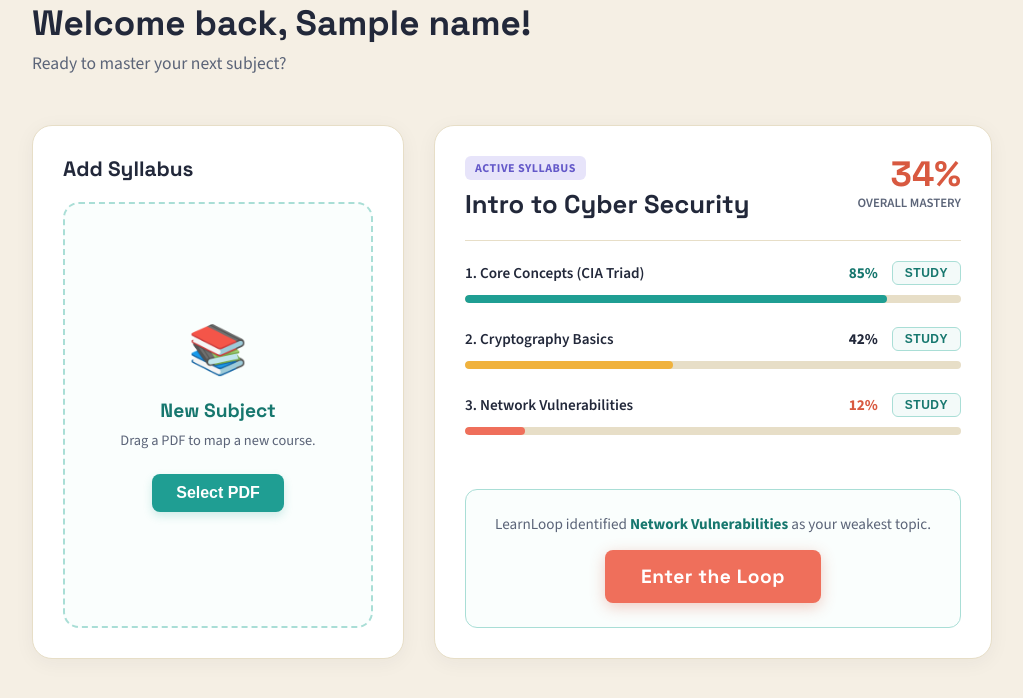
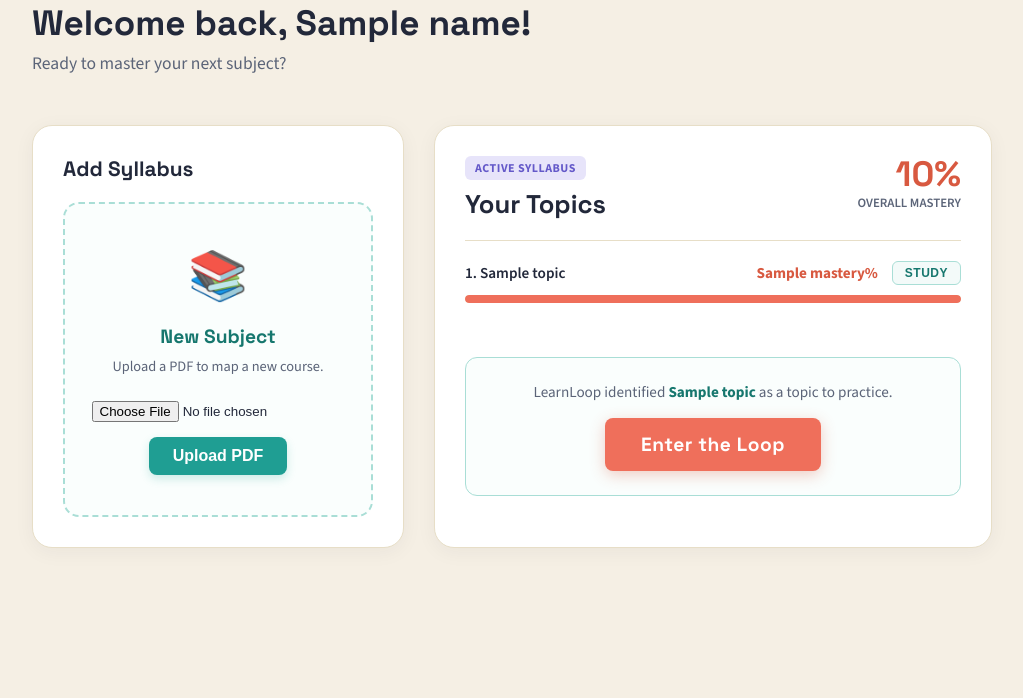
Before and after one commit to justcodewithricha/Learnloop, a Flask app: template templates/dashboard.html in a window 1280 px wide. Shown: the part 75-773 px from the top of the page, without its empty margins (128-1151 px from the left). Run offline with Flask 3, Linux system fonts and the light colour scheme; the template is opened without the code that fills it: most values are stand-ins (such as "Sample title", 1, 10 or a date in 2020); some libraries are stand-ins or nearby versions.

Commit message:
Wire up RAG backend: create rag.py, handle PDF upload, dynamic dashboard

```diff
--- a/app.py
+++ b/app.py
@@ -100,8 +100,56 @@ def logout():
 def dashboard():
     if "user_id" not in session:
         return redirect(url_for("auth"))
-    return render_template("dashboard.html", name=session.get("user_name"))
 
+    conn = get_connection()
+    try:
+        with conn.cursor() as cur:
+            cur.execute("SELECT * FROM topics WHERE user_id = %s", (session["user_id"],))
+            topics = cur.fetchall()
+    finally:
+        conn.close()
+
+    return render_template("dashboard.html", name=session.get("user_name"), topics=topics)
+
+@app.route("/upload", methods=["POST"])
+def upload():
+    if "user_id" not in session:
+        return redirect(url_for("auth"))
+
+    if "syllabus_file" not in request.files:
+        flash("No file part", "error")
+        return redirect(url_for("dashboard"))
+
+    file = request.files["syllabus_file"]
+    if file.filename == "":
+        flash("No selected file", "error")
+        return redirect(url_for("dashboard"))
+
+    # Save the file
+    filepath = os.path.join("uploads", file.filename)
+    file.save(filepath)
+
+    # 1. Run the RAG pipeline to chunk, save to Chroma, and extract topics!
+    import rag
+    extracted_topics = rag.ingest_pdf(filepath)
+
+    # 2. Save these new topics to the Postgres database
+    conn = get_connection()
+    try:
+        with conn.cursor() as cur:
+            # First, delete old topics if they uploaded a new syllabus (for the MVP prototype)
+            cur.execute("DELETE FROM topics WHERE user_id = %s", (session["user_id"],))
+
+            for t_name in extracted_topics:
+                cur.execute("INSERT INTO topics (user_id, name, mastery) VALUES (%s, %s, %s)",
+                            (session["user_id"], t_name, 0))
+        conn.commit()
+    finally:
+        conn.close()
+
+    return redirect(url_for("dashboard"))
 
 if __name__ == "__main__":
+    # Ensure uploads directory exists
+    os.makedirs("uploads", exist_ok=True)
     app.run(debug=True)
--- a/templates/dashboard.html
+++ b/templates/dashboard.html
@@ -290,67 +290,70 @@
         <div class="upload-box">
           <div class="upload-icon">📚</div>
           <div class="upload-title">New Subject</div>
-          <div class="upload-desc">Drag a PDF to map a new course.</div>
-          <form action="#" method="POST" enctype="multipart/form-data">
-            <button type="button" class="btn-primary">Select PDF</button>
+          <div class="upload-desc">Upload a PDF to map a new course.</div>
+          <form action="{{ url_for('upload') }}" method="POST" enctype="multipart/form-data">
+            <input type="file" name="syllabus_file" accept=".pdf" required style="margin-bottom: 15px;">
+            <button type="submit" class="btn-primary">Upload PDF</button>
           </form>
         </div>
       </div>
 
       <!-- Active Subject / Mastery Map Panel (The main focus) -->
       <div class="panel">
+
+        {% if topics %}
+          {% set total_mastery = namespace(value=0) %}
+          {% for t in topics %}
+            {% set total_mastery.value = total_mastery.value + t.mastery %}
+          {% endfor %}
+          {% set average = (total_mastery.value / topics|length)|int %}
+
           <div class="subject-header">
             <div>
               <div class="subject-tag">Active Syllabus</div>
-            <h2>Intro to Cyber Security</h2>
+              <h2>Your Topics</h2>
             </div>
             <div class="overall-mastery">
-            <span class="score">34%</span>
+              <span class="score">{{ average }}%</span>
               <span class="label">Overall Mastery</span>
             </div>
           </div>
 
           <div class="mastery-map">
 
+            {% for t in topics %}
+              {% set color_class = 'danger' %}
+              {% if t.mastery > 75 %}{% set color_class = 'success' %}
+              {% elif t.mastery > 40 %}{% set color_class = 'warning' %}
+              {% endif %}
+
               <div class="topic-row">
                 <div class="topic-info">
-              <span>1. Core Concepts (CIA Triad)</span>
+                  <span>{{ loop.index }}. {{ t.name }}</span>
                   <div class="topic-actions">
-                <span class="success-text">85%</span>
+                    <span class="{{ color_class }}-text">{{ t.mastery }}%</span>
                     <button class="btn-study">Study</button>
                   </div>
                 </div>
-            <div class="progress-track"><div class="progress-fill bg-success" style="width: 85%;"></div></div>
+                <div class="progress-track"><div class="progress-fill bg-{{ color_class }}" style="width: {{ t.mastery }}%;"></div></div>
               </div>
-
-          <div class="topic-row">
-            <div class="topic-info">
-              <span>2. Cryptography Basics</span>
-              <div class="topic-actions">
-                <span class="warning-text">42%</span>
-                <button class="btn-study">Study</button>
-              </div>
-            </div>
-            <div class="progress-track"><div class="progress-fill bg-warning" style="width: 42%;"></div></div>
-          </div>
-
-          <div class="topic-row">
-            <div class="topic-info">
-              <span>3. Network Vulnerabilities</span>
-              <div class="topic-actions">
-                <span class="danger-text">12%</span>
-                <button class="btn-study">Study</button>
-              </div>
-            </div>
-            <div class="progress-track"><div class="progress-fill bg-danger" style="width: 12%;"></div></div>
-          </div>
+            {% endfor %}
 
           </div>
 
           <div class="loop-action">
-          <p>LearnLoop identified <strong>Network Vulnerabilities</strong> as your weakest topic.</p>
+            <p>LearnLoop identified <strong>{{ topics[0].name }}</strong> as a topic to practice.</p>
             <a href="#" class="btn-loop">Enter the Loop</a>
           </div>
+
+        {% else %}
+          <h2>Your Knowledge Maps</h2>
+          <div class="empty-state">
+            <div class="empty-icon">📭</div>
+            <p>You haven't uploaded any syllabi yet.</p>
+            <p style="font-size: 0.9rem; margin-top: 6px;">Upload a PDF on the left to generate your first Mastery Map!</p>
+          </div>
+        {% endif %}
       </div>
     </div>
 
```
Also changed, not shown: rag.py (added, +84 -0 lines), schema.sql (+3 -0 lines). Lines whose indentation alone changed are shown as unchanged.
